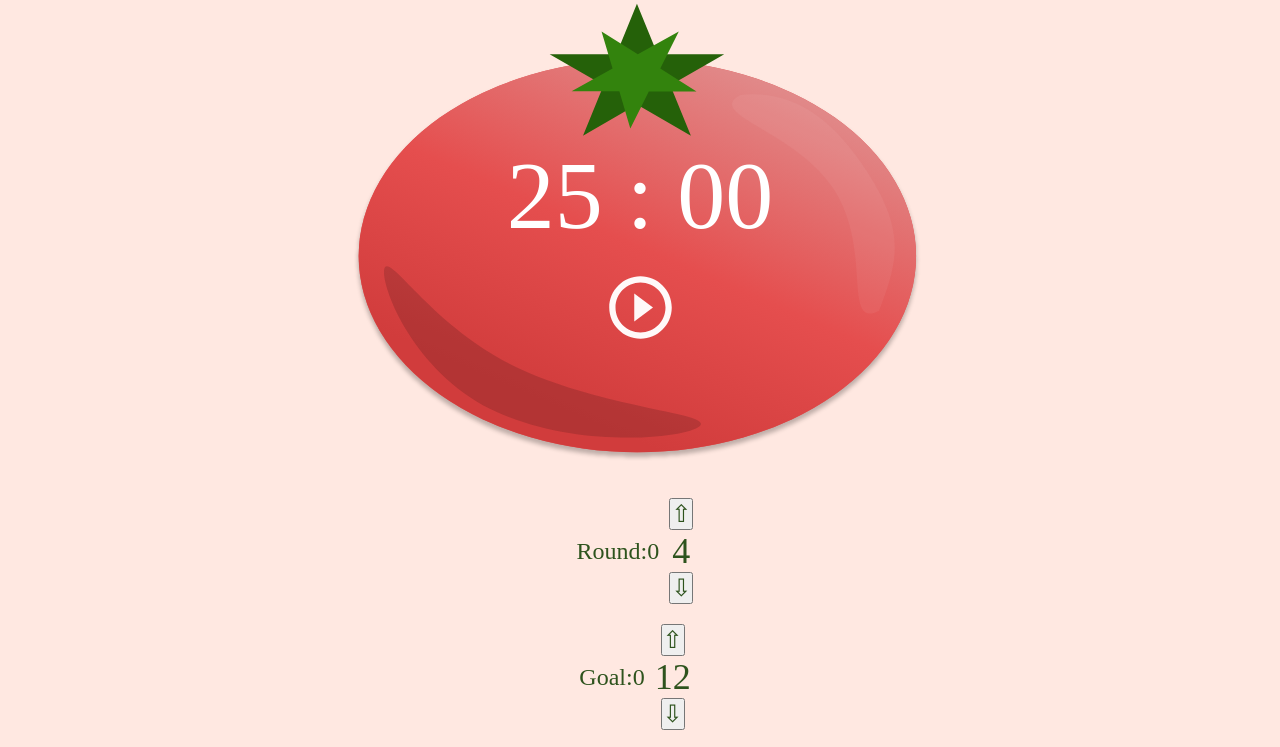
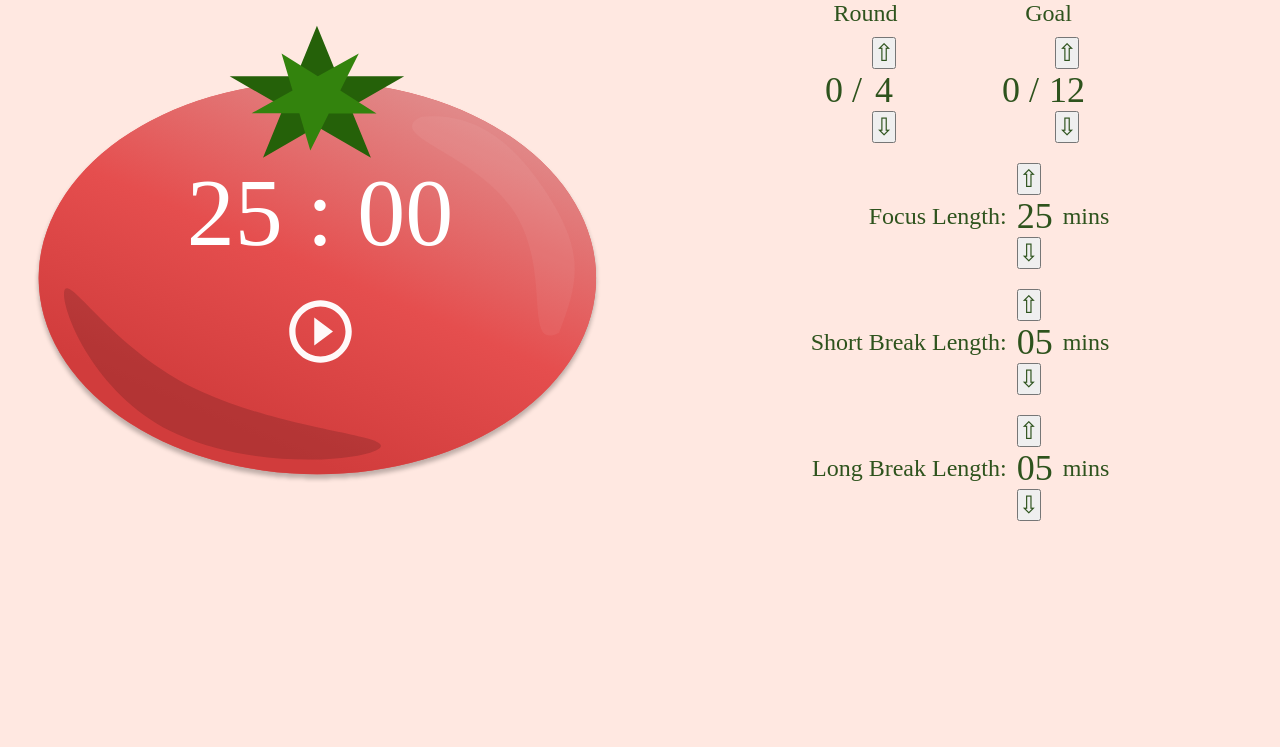
Before and after one commit to AnnelieseW/pomodoro, a React app: page / in a window 1280 px wide. Shown: the top 747 px of the page. Built offline with nearby package versions, Linux system fonts and the light colour scheme.

Commit message:
updated layout of items

```diff
--- a/src/Timer.js
+++ b/src/Timer.js
@@ -250,28 +250,35 @@ class Timer extends React.Component {
                         </button>
                     )}
                 </div>
-
+                <div>
+                    <div className="container1">
                 <div className="goal-setting">
-                    <div className="adjustTime">
-                        <p> Round: </p>
-                        <div>{round}</div>
-                        <div className="adjustTimeContainer">
+                    <div className="adjustGoal">
+                        <p>Round</p>
+                        <div className="goal-container">
+                        <div className="setTime">{round} / </div>
+                        <div className="adjustGoalContainer">
                             <button onClick={() => this.adjustTimer("incRound", "round")}>&#8679;</button>
                             <div className="setTime">{roundPerSession} </div>
                             <button onClick={() => this.adjustTimer("decRound",  "round")}>&#8681;</button>
                         </div>
                         </div>
-                    <div className="adjustTime">
-                        <p> Goal: </p>
-                        <div>{currentRound}</div>
-                        <div className="adjustTimeContainer">
+                    </div>
+                    <div className="adjustGoal">
+                        <p> Goal</p>
+                        <div className="goal-container">
+                        <div className="setTime">{currentRound} / </div>
+                        <div className="adjustGoalContainer">
                             <button onClick={() => this.adjustTimer("incGoal", "goal")}>&#8679;</button>
                             <div className="setTime">{goal} </div>
                             <button onClick={() => this.adjustTimer("decGoal", "goal")}>&#8681;</button>
                         </div>
                         </div>
                     </div>
-                <div>
+                </div>
+
+                    <div className="container-adjustment">
+                        <div className="adjustTimeOutsideContainer">
                             <div className="adjustTime">
                                 <p> Focus Length: </p>
                                 <div className="adjustTimeContainer">
@@ -301,6 +308,9 @@ class Timer extends React.Component {
                             </div>
                         </div>
                     </div>
+                    </div>
+                </div>
+            </div>
         );
     }
 }
--- a/src/index.css
+++ b/src/index.css
@@ -43,15 +43,57 @@ body {
 .setTime {
   font-size: 36px;
 }
+.container1{
+ display: grid;
+  grid-template-rows: 1fr auto;
+}
+.goal-setting {
+  display: inline-flex;
+  justify-content: center;
 
-.adjustTime {
+}
+.adjustGoal {
+  display: inline-table;
   text-align: center;
+ padding:0  2em;
+}
+
+.goal-container {
   display: flex;
-  justify-content: center;
   align-items: center;
 }
 
-.adjustTimeContainer {
+.container-adjustment {
+  display: inline-flex;
+  height: 100%;
+  align-items: center;
+  justify-content: center;
+}
+.adjustTimeOutsideContainer {
+  display: inline-table;
+  justify-items: flex-end;
+}
+
+.adjustTime {
+  display: flex;
+  justify-content: flex-end;
+  align-items: center;
+  padding: 0 2em;
+}
+
+.adjustTimeContainer, .adjustGoalContainer {
   display: inline-block;
   margin: 10px;
 }
+
+@media (min-width: 769px) {
+  .Countdown-timer {
+    display: grid;
+    grid-template-columns: 1fr 1fr;
+  }
+  .container1{
+    display: flex;
+    flex-wrap: wrap;
+    justify-content: center;
+  }
+}
```
Lines whose indentation alone changed are shown as unchanged.
